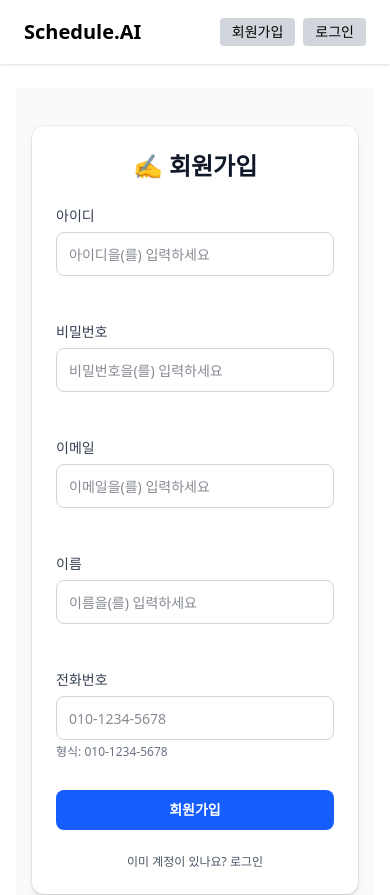
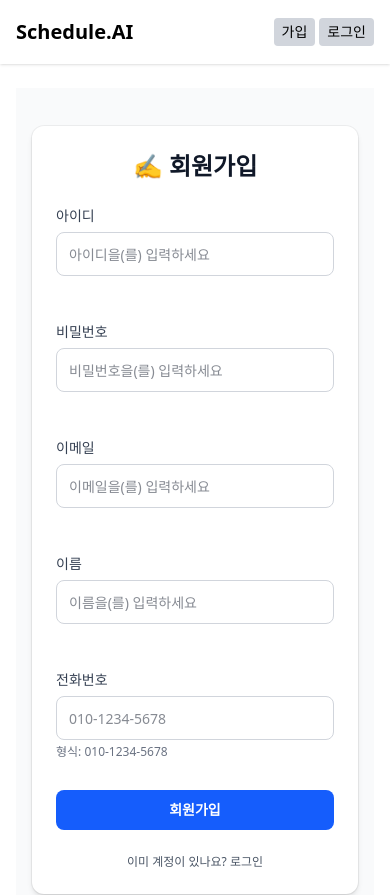
Before and after one commit to well0924/schedulemanagement-front, a Next.js app: page /member/join in a window 390 px wide. Shown: the top 895 px of the page. Built offline with nearby package versions, Linux system fonts and the light colour scheme.

Commit message:
- feat : 레이아웃 반응형으로 변경
- 헤더, 푸터 반응형으로 변경.

```diff
--- a/src/app/components/layout/footer.tsx
+++ b/src/app/components/layout/footer.tsx
@@ -27,8 +27,10 @@ export default function Footer() {
 
   return (
     <footer className={`
-      text-sm text-center py-4 transition-colors duration-300
-      ${isDark ? "bg-gray-900 text-gray-300" : "bg-gray-100 text-gray-700"}
+      flex flex-col items-center justify-center
+      text-sm text-center py-4 px-4 sm:px-6
+      transition-colors duration-300
+      ${isDark ? "bg-gray-900 text-gray-400" : "bg-gray-100 text-gray-700"}
     `}>
       © 2025 Schedule.AI. All rights reserved.
     </footer>
--- a/src/app/components/layout/header.tsx
+++ b/src/app/components/layout/header.tsx
@@ -32,11 +32,11 @@ export default function Header() {
   }, []);
 
   return (
-    <header className={`h-16 shadow flex justify-between items-center px-6 transition-colors duration-300 ${isDark ? "bg-gray-800 text-white" : "bg-white text-black"}`}>
+    <header className={`h-16 shadow flex justify-between items-center px-4 sm:px-6 transition-colors duration-300 ${isDark ? "bg-gray-800 text-white" : "bg-white text-black"}`}>
       <Link href={"/"}>
         <h1 className="text-xl font-bold">Schedule.AI</h1>
       </Link>
-      <div className="flex gap-2">
+      <div className="flex items-center gap-1 sm:gap-2">
         {/*알림*/}
         {isLoggedIn && <NotificationBell />}
 
@@ -44,33 +44,46 @@ export default function Header() {
           <>
             {/* 로그인한 경우 */}
             <Link href="/mypage">
-              <button className={`px-3 py-1 text-sm rounded transition-colors duration-200
-                ${isDark ? "bg-gray-700 text-white hover:bg-gray-600" : "bg-gray-300 text-black hover:bg-gray-400"}`}>
-                마이페이지
+              <button className={`
+                px-2 py-1 text-sm rounded transition-colors duration-200
+                ${isDark ? "bg-gray-700 text-white hover:bg-gray-600" : "bg-gray-300 text-black hover:bg-gray-400"}
+              `}>
+                <span className="hidden sm:inline">마이페이지</span>
+                <span className="sm:hidden">마이</span>
               </button>
             </Link>
 
             <button
-              onClick={logout} // 로그아웃 버튼 클릭 시 logout 함수 호출
-              className={`px-3 py-1 text-sm rounded transition-colors duration-200
-                ${isDark ? "bg-gray-700 text-white hover:bg-gray-600" : "bg-gray-300 text-black hover:bg-gray-400"}`}>
-              로그아웃
+              onClick={logout}
+              className={`
+                px-2 py-1 text-sm rounded transition-colors duration-200
+                ${isDark ? "bg-gray-700 text-white hover:bg-gray-600" : "bg-gray-300 text-black hover:bg-gray-400"}
+              `}
+            >
+              <span className="hidden sm:inline">로그아웃</span>
+              <span className="sm:hidden">로그아웃</span>
             </button>
           </>
         ) : (
           <>
             {/* 로그인 안한 경우 */}
             <Link href="/member/join">
-              <button className={`px-3 py-1 text-sm rounded transition-colors duration-200
-                ${isDark ? "bg-gray-700 text-white hover:bg-gray-600" : "bg-gray-300 text-black hover:bg-gray-400"}`}>
-                회원가입
+              <button className={`
+                px-2 py-1 text-sm rounded transition-colors duration-200
+                ${isDark ? "bg-gray-700 text-white hover:bg-gray-600" : "bg-gray-300 text-black hover:bg-gray-400"}
+              `}>
+                <span className="hidden sm:inline">회원가입</span>
+                <span className="sm:hidden">가입</span>
               </button>
             </Link>
 
             <Link href="/member">
-              <button className={`px-3 py-1 text-sm rounded transition-colors duration-200
-                ${isDark ? "bg-gray-700 text-white hover:bg-gray-600" : "bg-gray-300 text-black hover:bg-gray-400"}`}>
-                로그인
+              <button className={`
+                px-2 py-1 text-sm rounded transition-colors duration-200
+                ${isDark ? "bg-gray-700 text-white hover:bg-gray-600" : "bg-gray-300 text-black hover:bg-gray-400"}
+              `}>
+                <span className="hidden sm:inline">로그인</span>
+                <span className="sm:hidden">로그인</span>
               </button>
             </Link>
           </>
```
